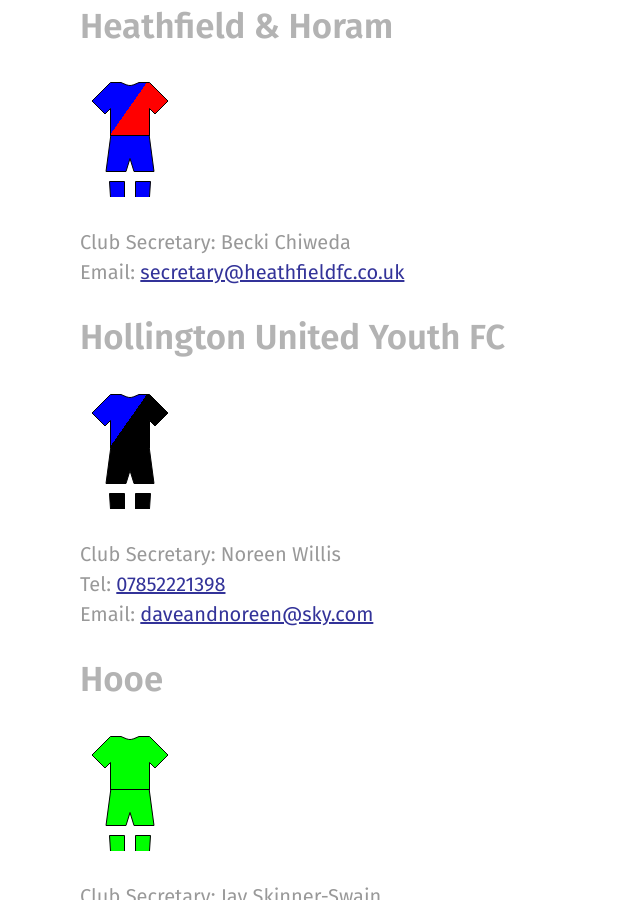
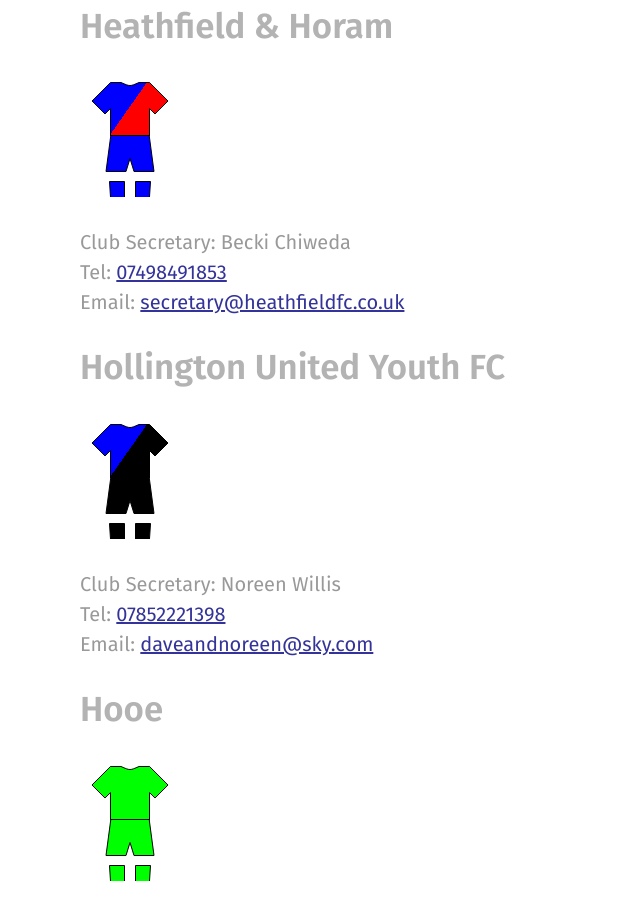
Before and after one commit to rotherleague/Rother, a Jekyll site: the page built from clubs.md, in a window 1280 px wide and 900 px high, scrolled down 4389 px. Shown: the whole window, without its empty margins (0-640 px from the left). Built offline with Jekyll 4.4.1, drawn with Linux system fonts in a browser that asks for light colours; nearby versions of some CDN libraries.

Commit message:
Update heathfield_and_horam.html

```diff
--- a/_includes/clubs/heathfield_and_horam.html
+++ b/_includes/clubs/heathfield_and_horam.html
@@ -3,4 +3,5 @@
 <p>{% include kit.html top="#0000FF" top2="#FF0000" shorts="#0000FF" socks="#0000FF" %}
 </p>
 <p>Club Secretary: Becki Chiweda<br>
+  Tel: <a href="tel:07498491853">07498491853</a><br>
 Email: <a href="mailto:secretary@heathfieldfc.co.uk">secretary@heathfieldfc.co.uk</a></p>
```
